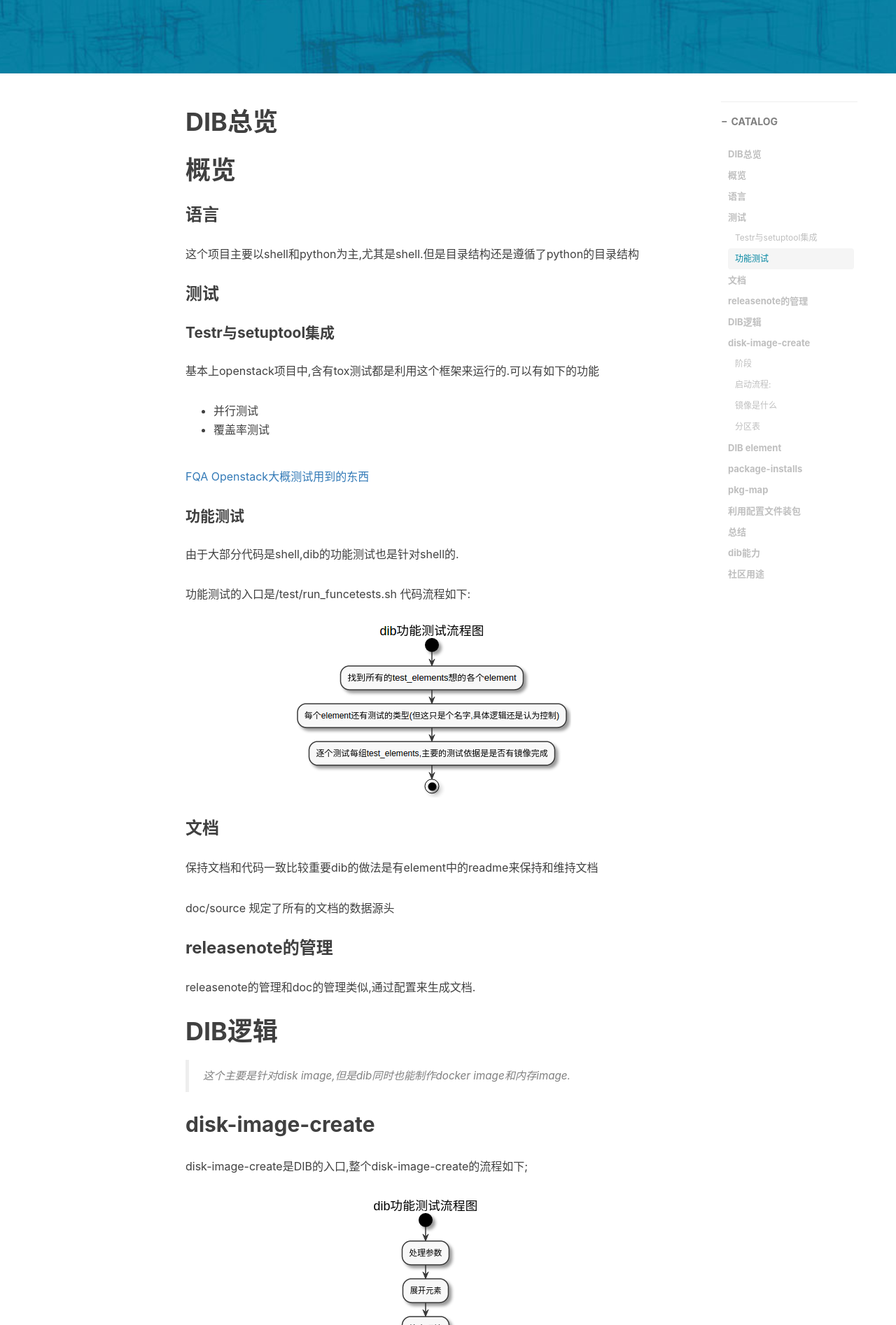
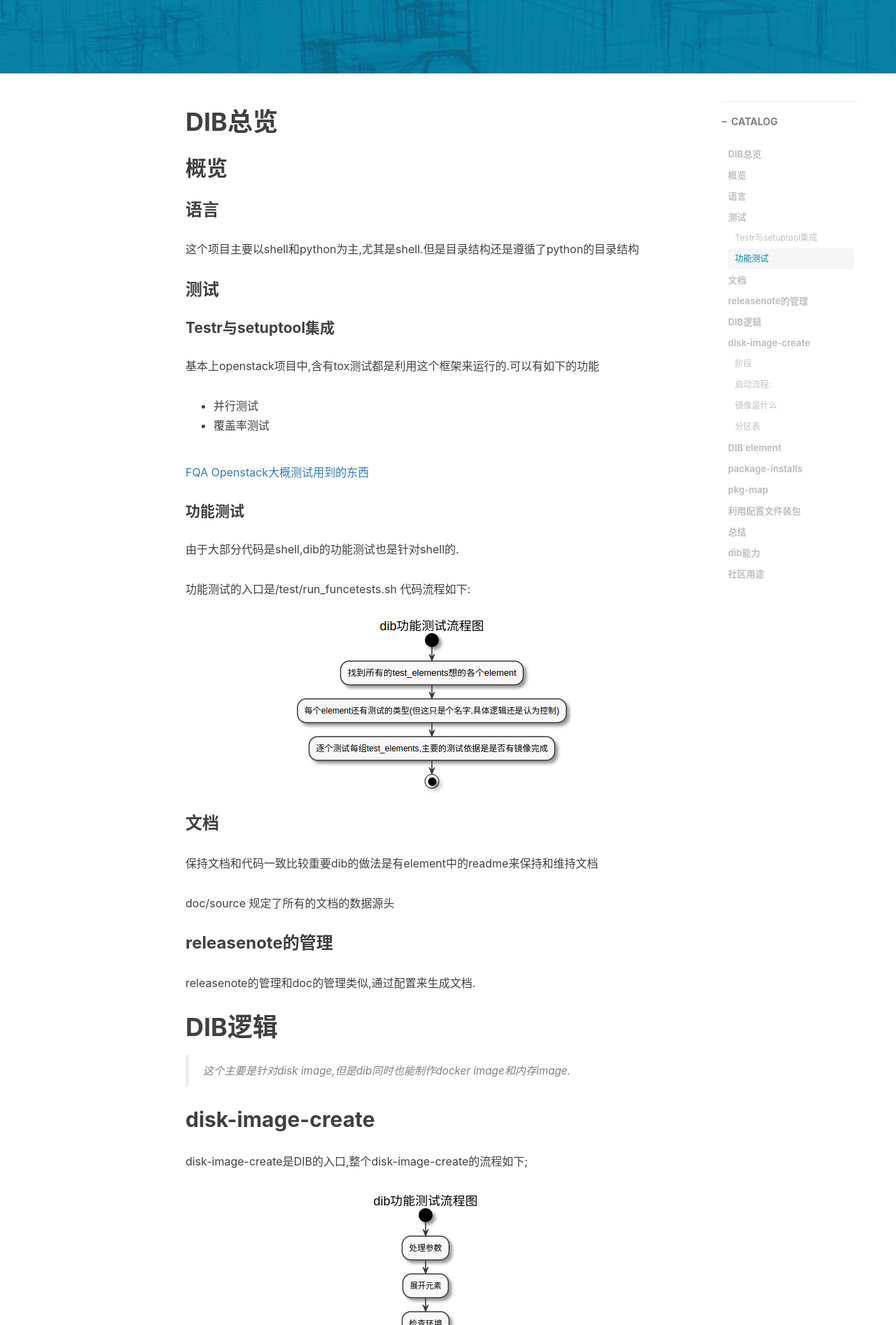
Before and after one commit to xionchen/xionchen.github.io, a Jekyll site: the page built from _posts/2016-10-16-dib-see-all.markdown, in a window 1280 px wide. Shown: the part 460-2354 px from the top of the page at 70% size. Built offline with Jekyll 4.4.1, drawn with Linux system fonts in a browser that asks for light colours; nearby versions of some CDN libraries; comment, search, counter and statistics services are not loaded.

Commit message:
fix a format bug

```diff
--- a/_posts/2016-10-16-dib-see-all.markdown
+++ b/_posts/2016-10-16-dib-see-all.markdown
@@ -13,12 +13,16 @@ tags:
 
 # DIB总览
 
-# 概览
+## 概览
+
 ### 语言
+
 这个项目主要以shell和python为主,尤其是shell.但是目录结构还是遵循了python的目录结构
 
 ### 测试
+
 #### Testr与setuptool集成
+
 基本上openstack项目中,含有tox测试都是利用这个框架来运行的.可以有如下的功能
 
 - 并行测试
```
